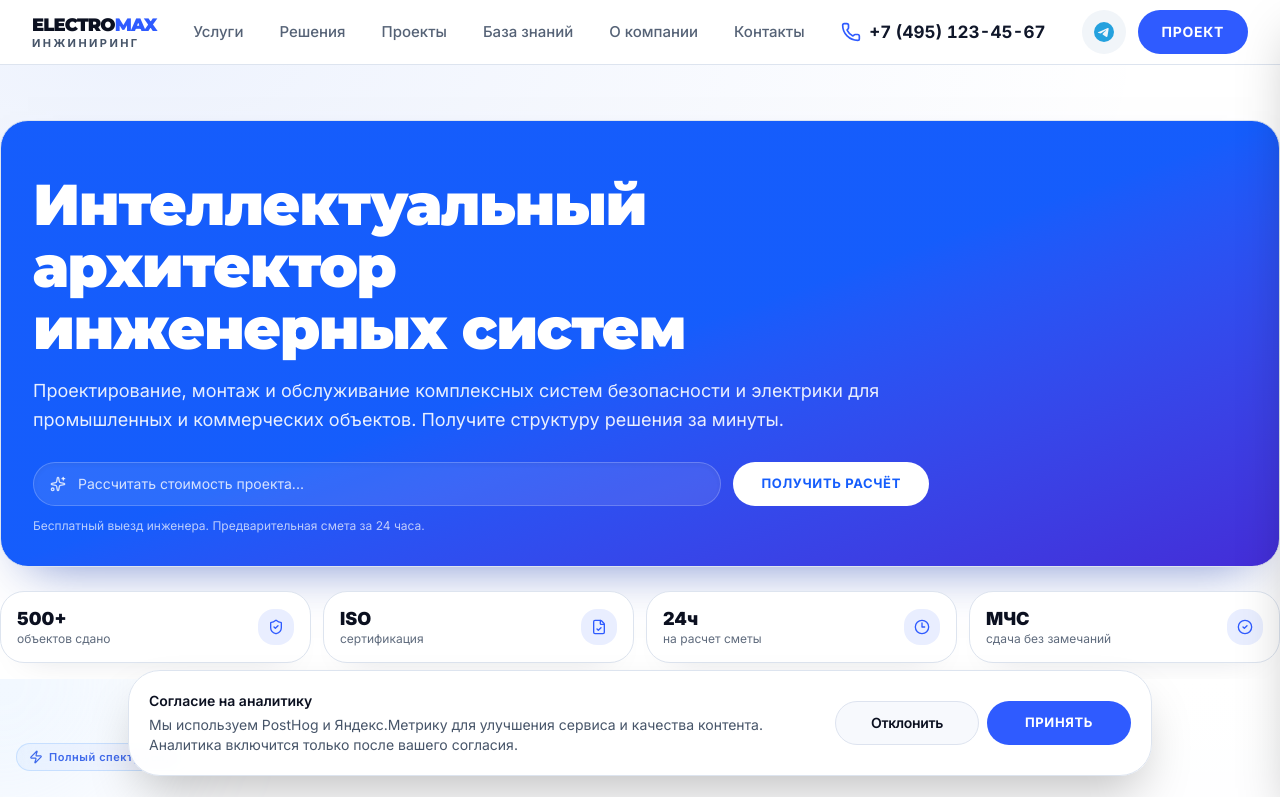
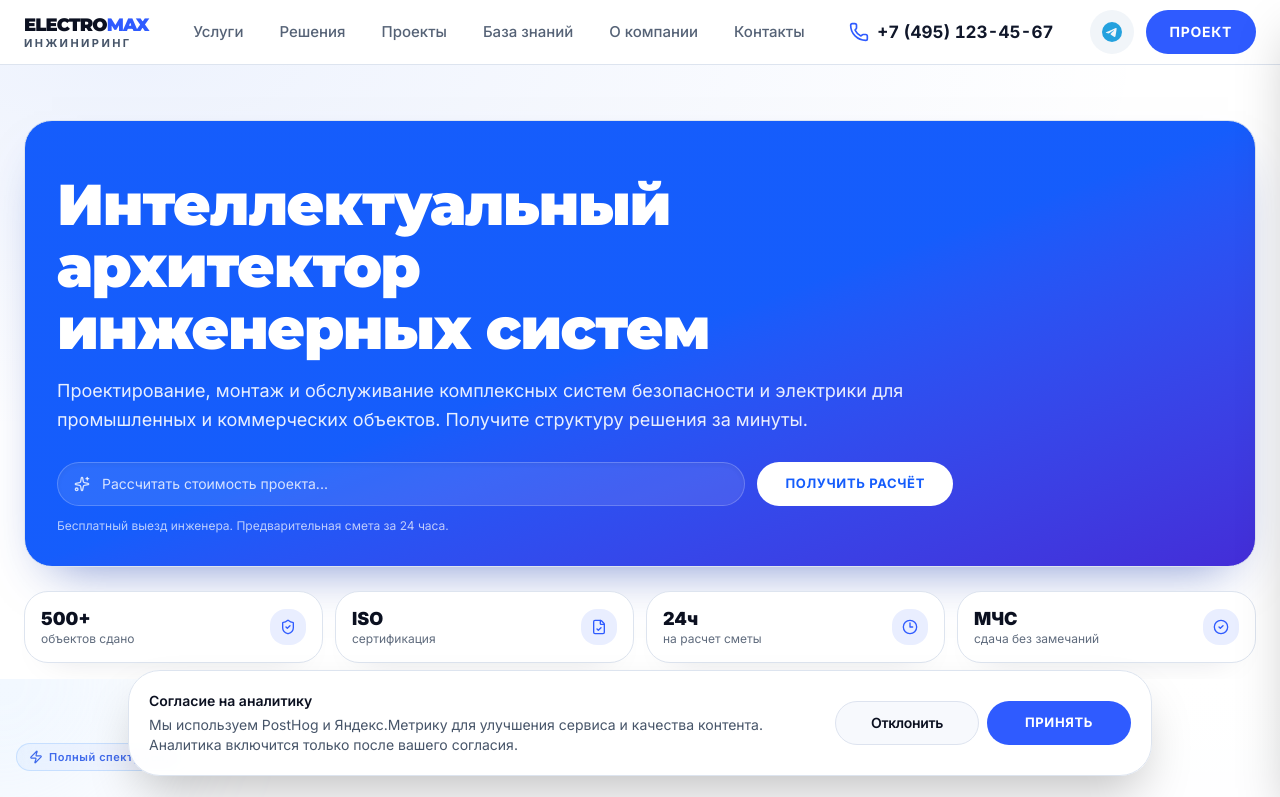
Before and after one commit to 8mirroz/electromax, a Next.js app: page / in a window 1280 px wide. Shown: the top 797 px of the page. Built offline with nearby package versions, Linux system fonts and the light colour scheme; no server answers.

Commit message:
fix: enforce consistent page gutters across browsers

```diff
--- a/src/components/layout/Navbar.tsx
+++ b/src/components/layout/Navbar.tsx
@@ -8,7 +8,7 @@ import Link from "next/link";
 export function Navbar() {
   return (
     <header className="fixed top-0 left-0 right-0 z-50 bg-white/95 backdrop-blur-md border-b border-border">
-      <div className="container mx-auto h-16 flex items-center justify-between px-4 sm:px-6 lg:px-8">
+      <div className="mx-auto flex h-16 w-[min(1280px,calc(100%-2rem))] items-center justify-between sm:w-[min(1280px,calc(100%-3rem))]">
         <Logo />
 
         {/* Desktop Navigation */}
--- a/src/components/sections/Hero.tsx
+++ b/src/components/sections/Hero.tsx
@@ -64,7 +64,7 @@ export function Hero() {
         className="pointer-events-none absolute inset-0 bg-[radial-gradient(ellipse_80%_60%_at_10%_0%,rgba(37,99,235,0.08),transparent)] perf-lite:opacity-0"
       />
 
-      <div className="relative container mx-auto max-w-7xl pt-10 pb-2 md:pt-14 md:pb-4">
+      <div className="relative mx-auto w-[min(1280px,calc(100%-2rem))] pt-10 pb-2 sm:w-[min(1280px,calc(100%-3rem))] md:pt-14 md:pb-4">
         <div className="rounded-[28px] border border-border bg-gradient-to-br from-blue-600 via-blue-600 to-indigo-700 p-6 text-white shadow-[0_24px_50px_-28px_rgba(30,64,175,0.65)] sm:p-8">
           <motion.div {...fadeUp(0)} className="max-w-4xl">
             <h1
```
